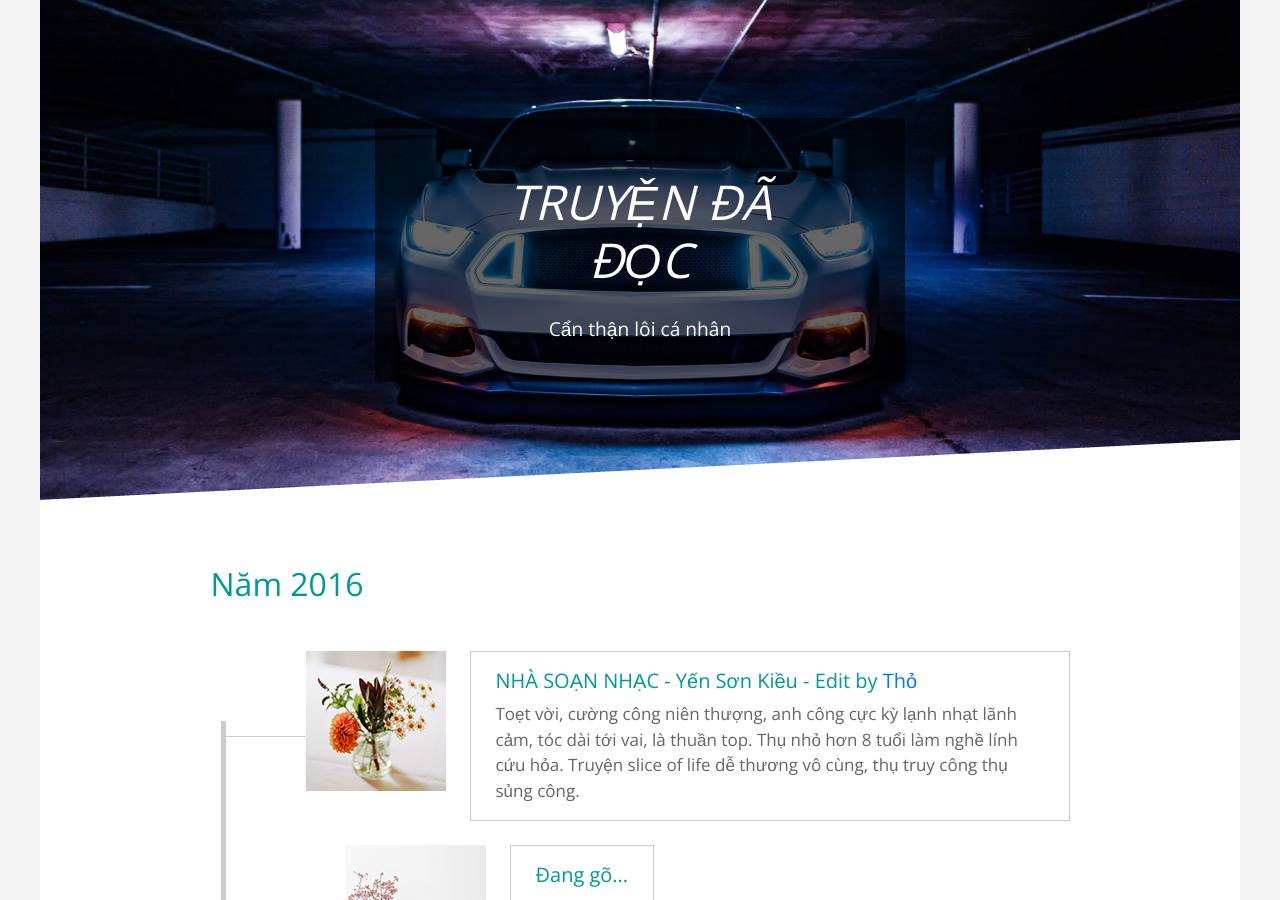
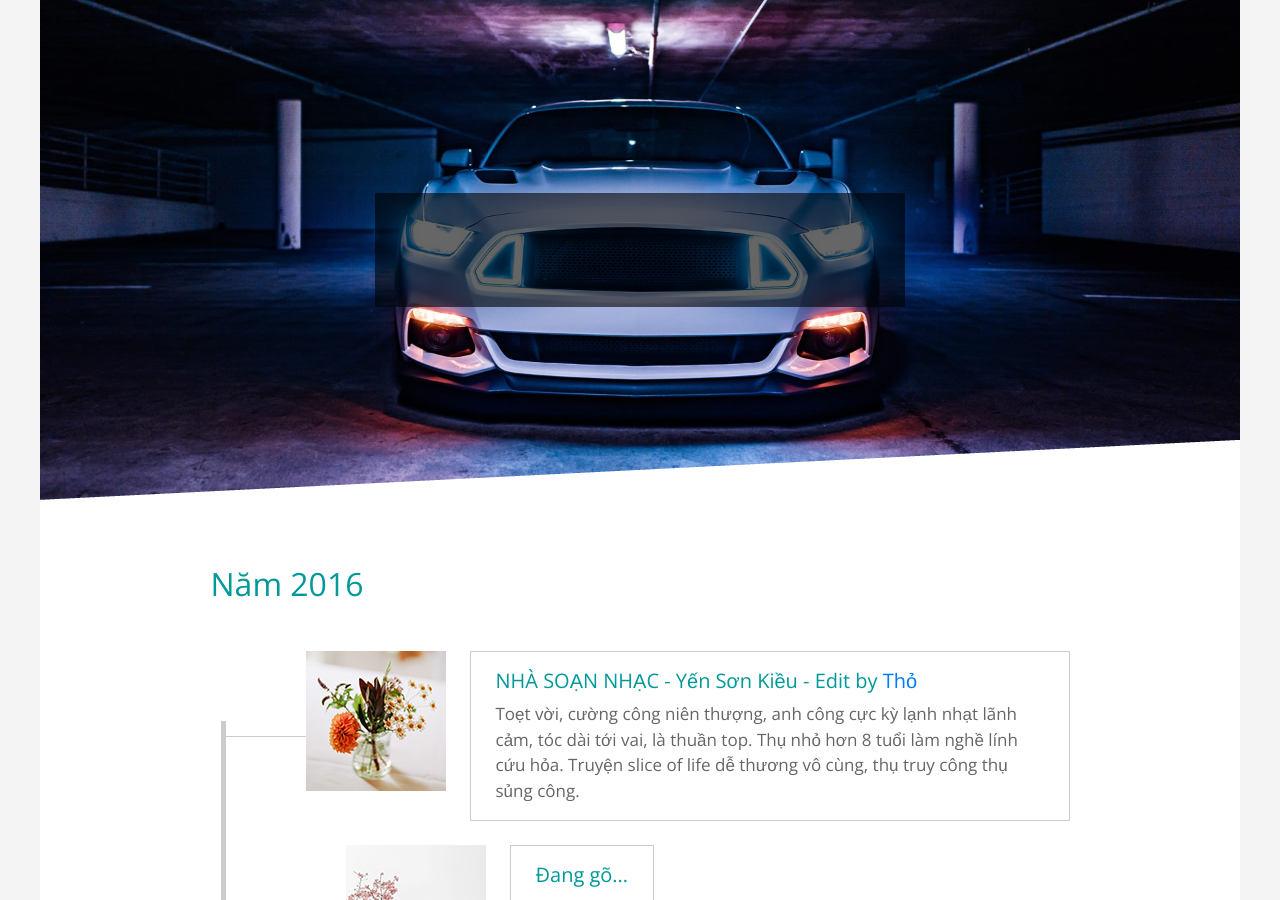
Before and after one commit to PhamNhaDoan/phamnhadoan.github.io, a Jekyll site: the page truyendadoc/index.html, which Jekyll copies as it is, in a window 1280 px wide and 900 px high. Built offline with Jekyll 4.4.1, drawn with Linux system fonts in a browser that asks for light colours.

```diff
--- a/truyendadoc/index.html
+++ b/truyendadoc/index.html
@@ -45,8 +45,8 @@
     <div class="tm-container-inner">
       <section class="tm-first-section">
         <div class="col-xs-12 tm-bg-black-alpha tm-text-white text-center tm-site-header-box">
-          <h1 class="mb-4">TRUYỆN ĐÃ ĐỌC</h1>
-          <p class="mb-0 tm-site-tagline">Cẩn thận lôi cá nhân</p>
+          <h1 class="mb-4"></h1>
+          <p class="mb-0 tm-site-tagline"></p>
         </div>
       </section>
       <section class="tm-text-section">
```
